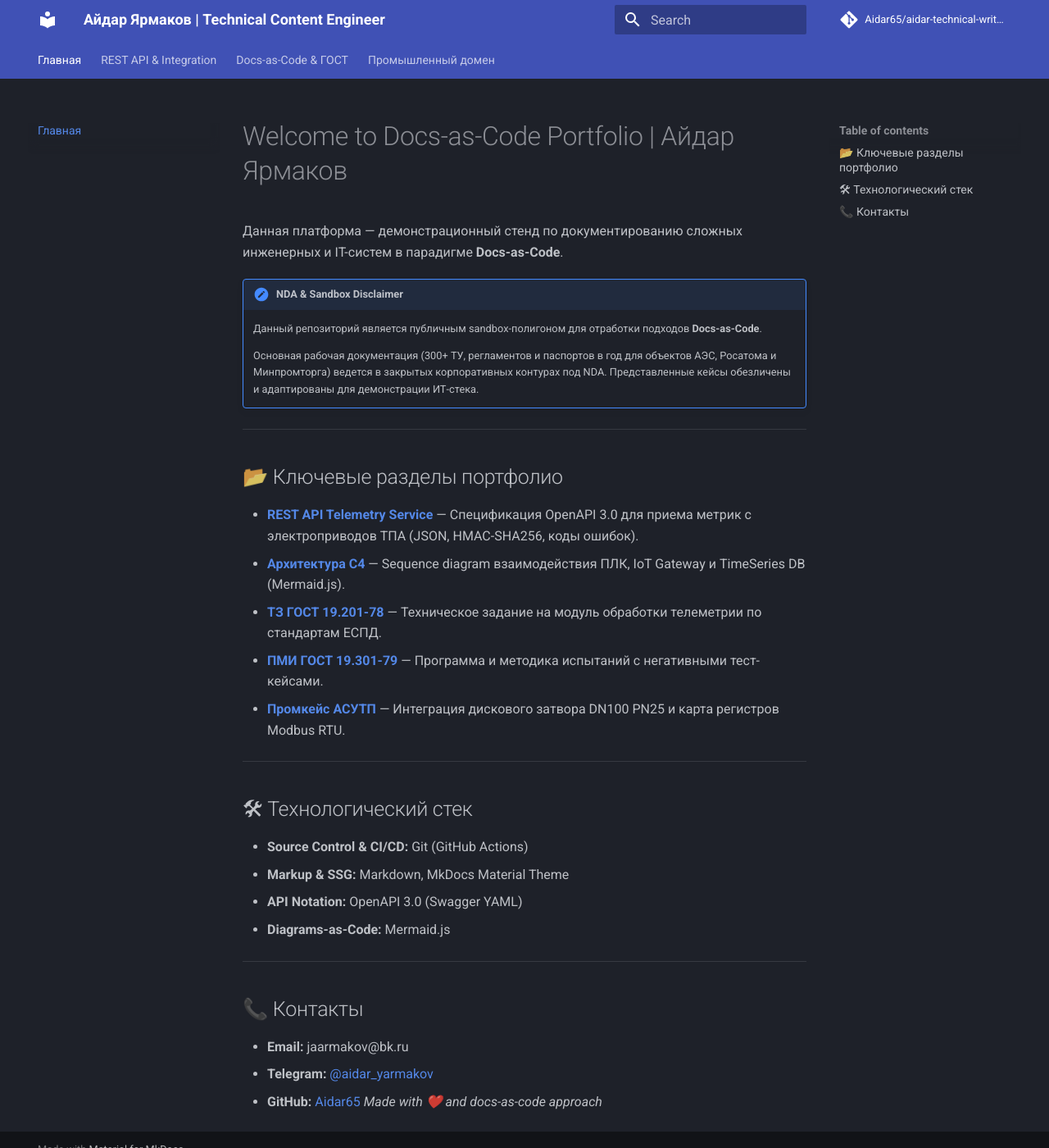
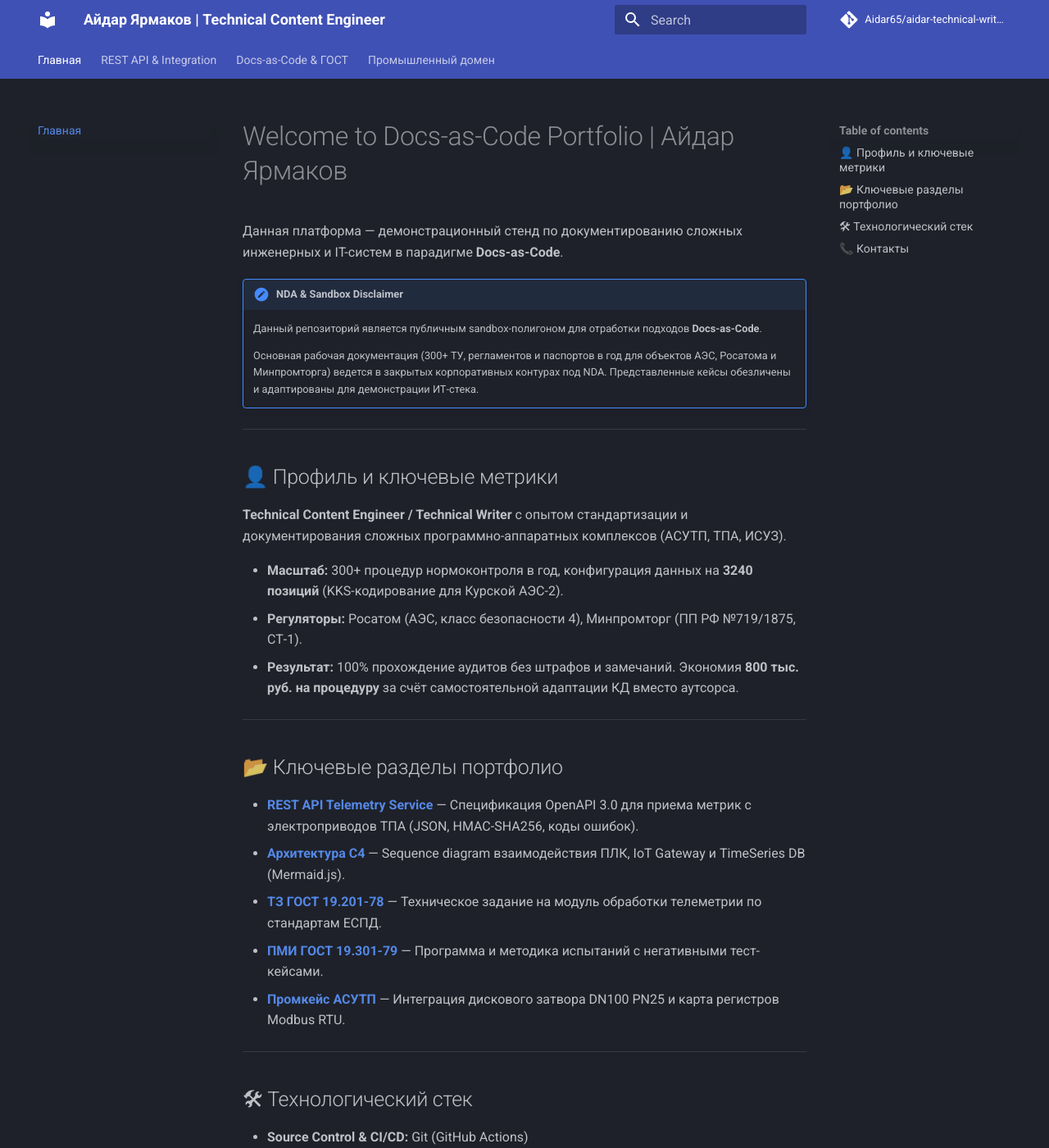
Before and after one commit to Aidar65/aidar-technical-writing, an MkDocs documentation site: the page built from docs/index.md, in a window 1280 px wide and 1400 px high. Shown: the whole window at 82% size. Built offline with MkDocs 1.6.1 and Material for MkDocs 9.7.7, drawn with Linux system fonts in a browser that asks for light colours; comment, search, counter and statistics services are not loaded.

Commit message:
Update index.md

```diff
--- a/docs/index.md
+++ b/docs/index.md
@@ -6,6 +6,16 @@
     Данный репозиторий является публичным sandbox-полигоном для отработки подходов **Docs-as-Code**.
 
     Основная рабочая документация (300+ ТУ, регламентов и паспортов в год для объектов АЭС, Росатома и Минпромторга) ведется в закрытых корпоративных контурах под NDA. Представленные кейсы обезличены и адаптированы для демонстрации ИТ-стека.
+
+---
+
+## 👤 Профиль и ключевые метрики
+
+**Technical Content Engineer / Technical Writer** с опытом стандартизации и документирования сложных программно-аппаратных комплексов (АСУТП, ТПА, ИСУЗ).
+
+* **Масштаб:** 300+ процедур нормоконтроля в год, конфигурация данных на **3240 позиций** (KKS-кодирование для Курской АЭС-2).
+* **Регуляторы:** Росатом (АЭС, класс безопасности 4), Минпромторг (ПП РФ №719/1875, СТ-1).
+* **Результат:** 100% прохождение аудитов без штрафов и замечаний. Экономия **800 тыс. руб. на процедуру** за счёт самостоятельной адаптации КД вместо аутсорса.
 
 ---
 
@@ -31,4 +41,3 @@
 * **Email:** jaarmakov@bk.ru
 * **Telegram:** [@aidar_yarmakov](https://t.me/aidar_yarmakov)
 * **GitHub:** [Aidar65](https://github.com/Aidar65)
-*Made with ❤️ and docs-as-code approach*
```
